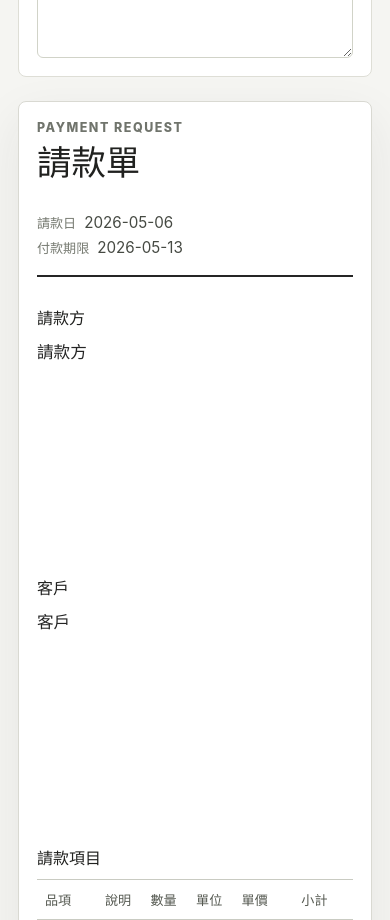
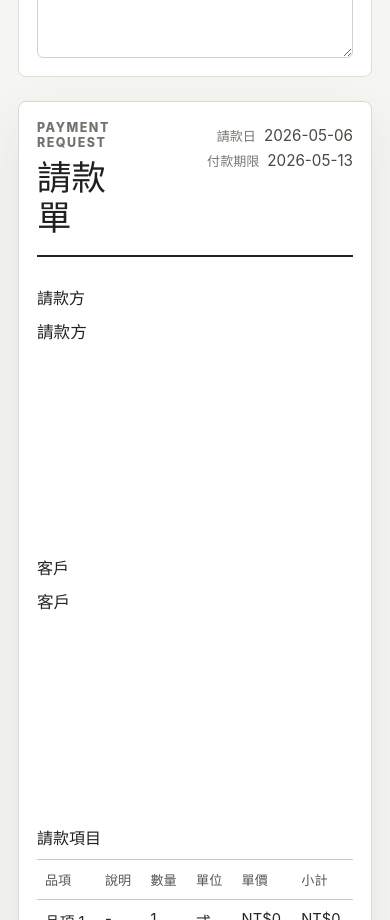
Before and after one commit to dong-sc/simple-payment-request-generator, a React (Vite) app: page / in a window 390 px wide. Shown: the part 5160-6080 px from the top of the page. Built offline with nearby package versions, Linux system fonts and the light colour scheme.

Commit message:
Keep preview header horizontal

```diff
--- a/src/styles/global.css
+++ b/src/styles/global.css
@@ -813,11 +813,12 @@ textarea:focus {
   }
 
   .preview-header {
-    flex-direction: column;
+    align-items: flex-start;
+    flex-direction: row;
   }
 
   .preview-meta {
-    text-align: left;
+    text-align: right;
   }
 
   .preview-totals {
```
